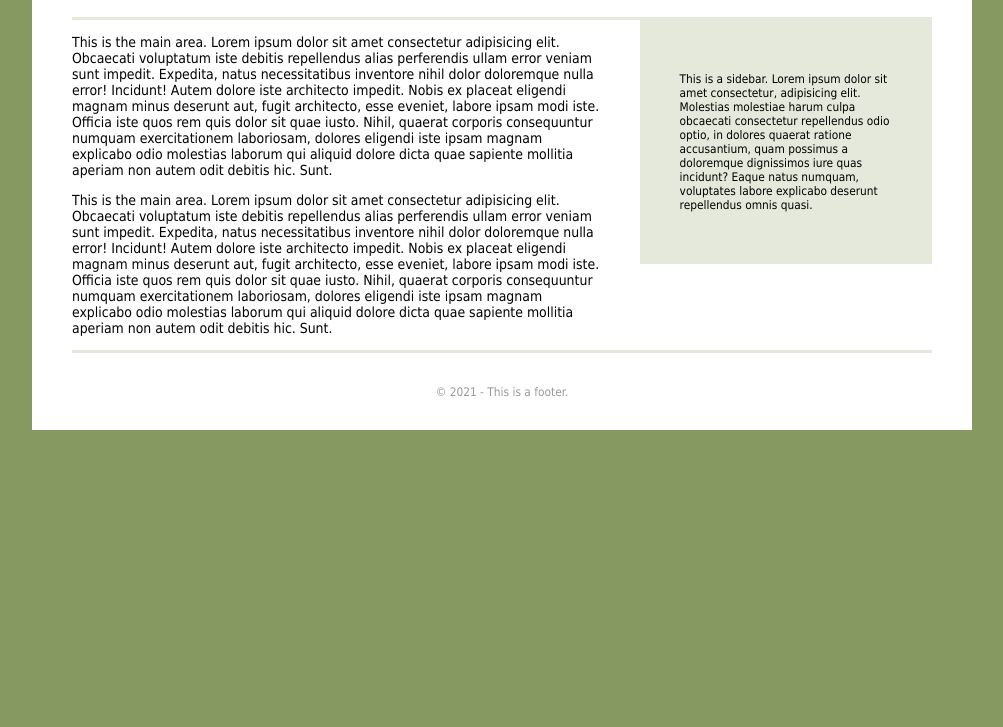
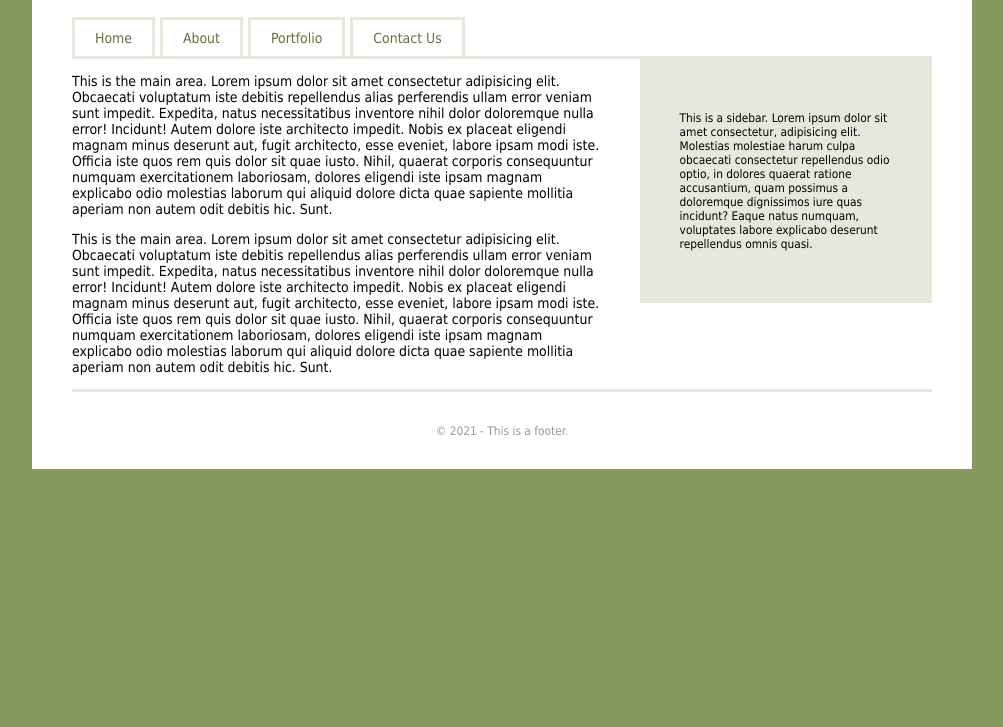
Before and after one commit to jlbokass/webdesign-for-beginner, a plain HTML site: page index.html in a window 1280 px wide. Shown: the part 73-800 px from the top of the page, without its empty margins (138-1141 px from the left). Drawn offline with Linux system fonts and the light colour scheme.

Commit message:
completed navigation-menu

```diff
--- a/index.html
+++ b/index.html
@@ -12,6 +12,14 @@
 		<header>
 			<h1>Webstie tittle</h1>
 			<p>Website slogan included here.</p>
+			<nav class="site-nav">
+				<ul class="group">
+					<li><a href="#">Home</a></li>
+					<li><a href="#">About</a></li>
+					<li><a href="#">Portfolio</a></li>
+					<li><a href="#">Contact Us</a></li>
+				</ul>
+			</nav>
 		</header>
 
 		<div class="content-area group">
--- a/styles.css
+++ b/styles.css
@@ -17,7 +17,7 @@ body {
 }
 
 header {
-	padding: 20px 0 ;
+	padding-top: 20px;
 	color: #617140;
 }
 
@@ -30,6 +30,36 @@ header h1 {
 header p {
 	margin: 0;
 }
+
+/* Site navigation */
+
+.site-nav {
+	margin-top: 20px;
+}
+.site-nav ul {
+	margin: 0;
+	padding: 0;
+}
+.site-nav li {
+	list-style: none;
+	float: left;
+	margin-right: 5px;
+}
+
+.site-nav a {
+	display: block;
+	color: #617140;
+	text-decoration: none;
+	padding: 10px 20px;
+	border: 3px solid #e5e9dc;
+	border-bottom: none;
+}
+
+.site-nav a:hover {
+	background-color: #e5e9dc;
+}
+
+/* End site navigation */
 
 .content-area {
 	border-top: 3px solid #e5e9dc;
```
